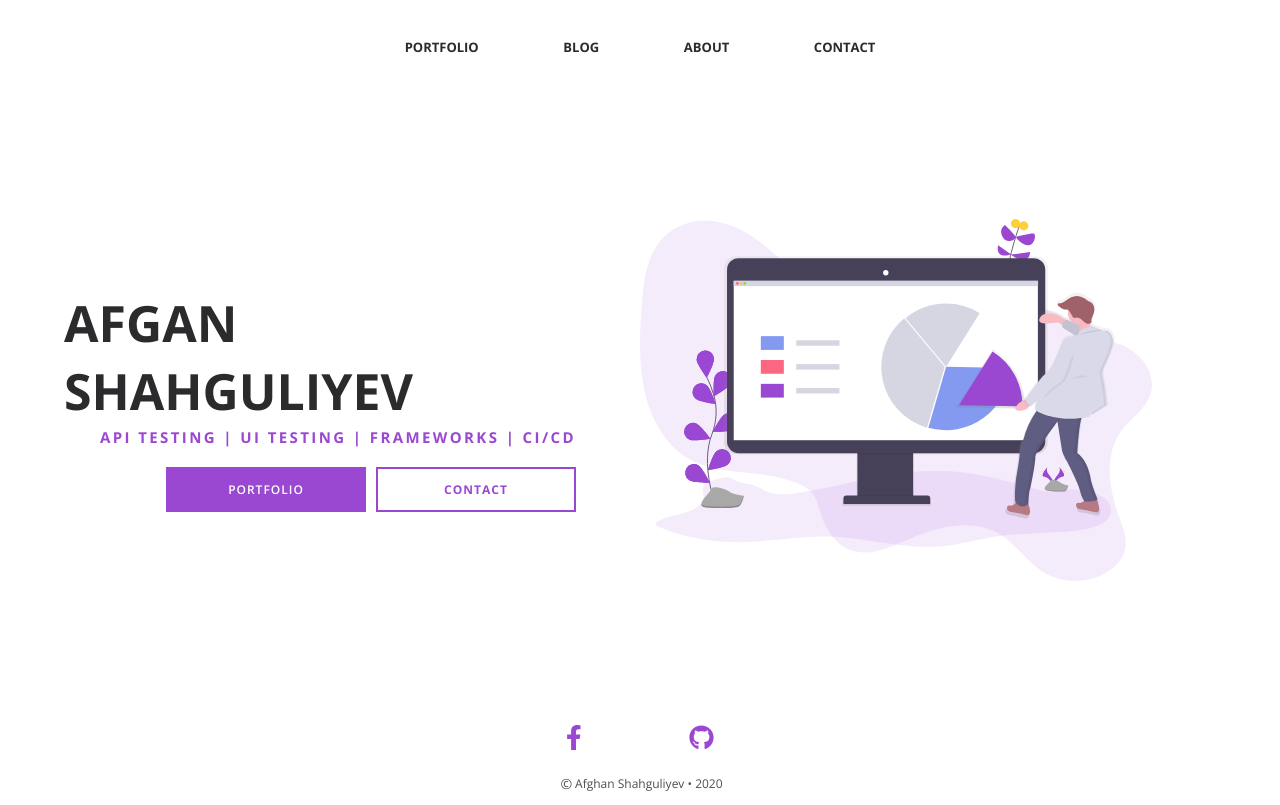
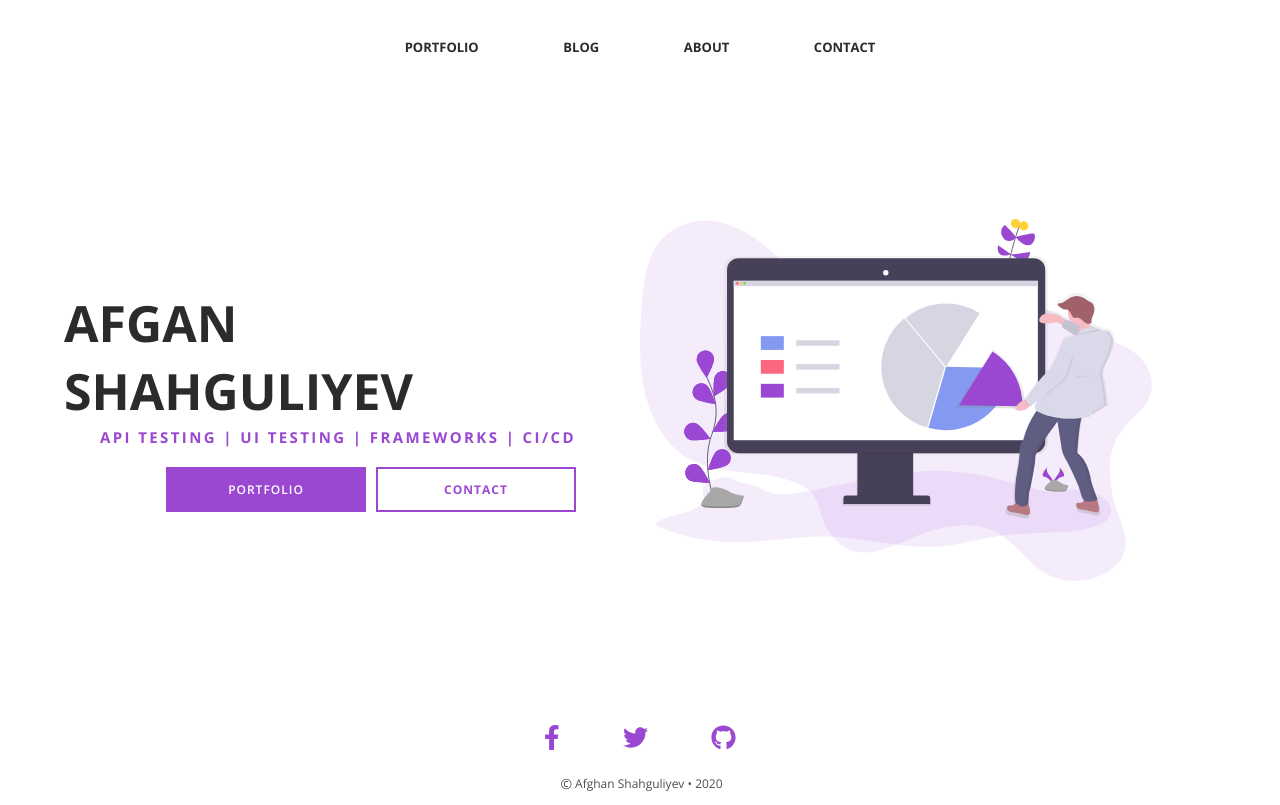
Before and after one commit to Afgan-0601/ASH-Portfolio, a React (Create React App) app: page / in a window 1280 px wide. Built offline with nearby package versions, Linux system fonts and the light colour scheme.

Commit message:
adding twittr

```diff
--- a/src/components/SocialMedia.js
+++ b/src/components/SocialMedia.js
@@ -15,6 +15,9 @@ const SocialMedia = () => {
           <FontAwesomeIcon className="icon" icon={faFacebookF} />
         </a>
         <a href="#">
+          <FontAwesomeIcon className="icon" icon={faTwitter} />
+        </a>
+        <a href="#">
           <FontAwesomeIcon className="icon" icon={faGithub} />
         </a>
       </div>
```
